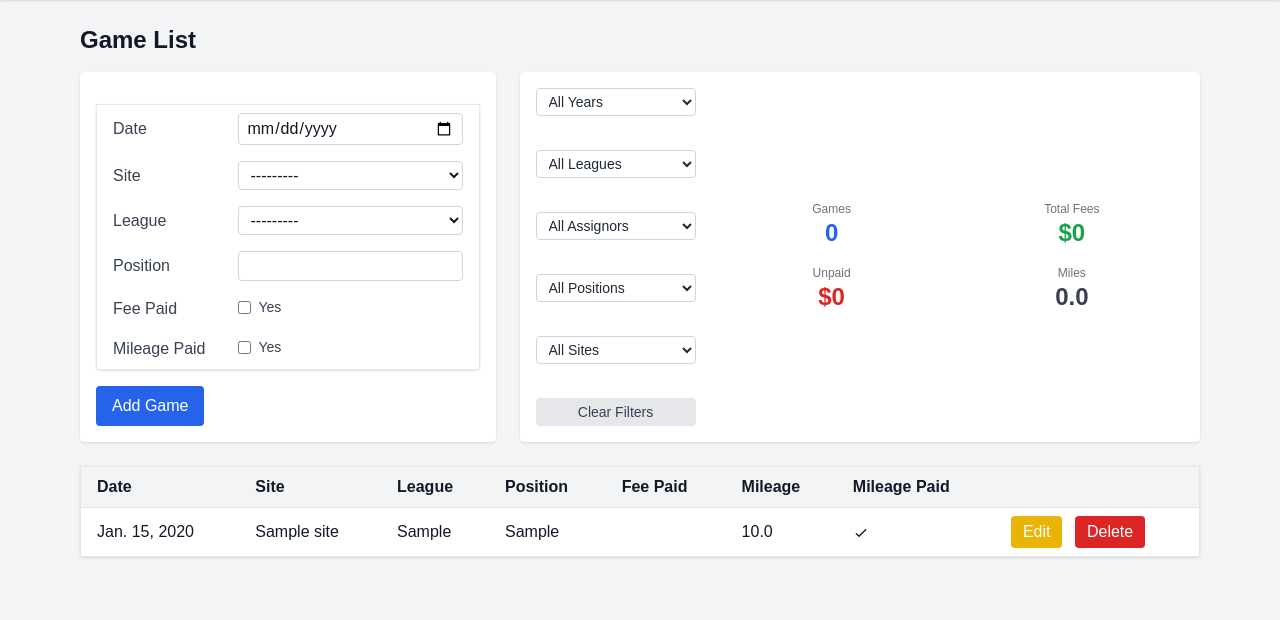
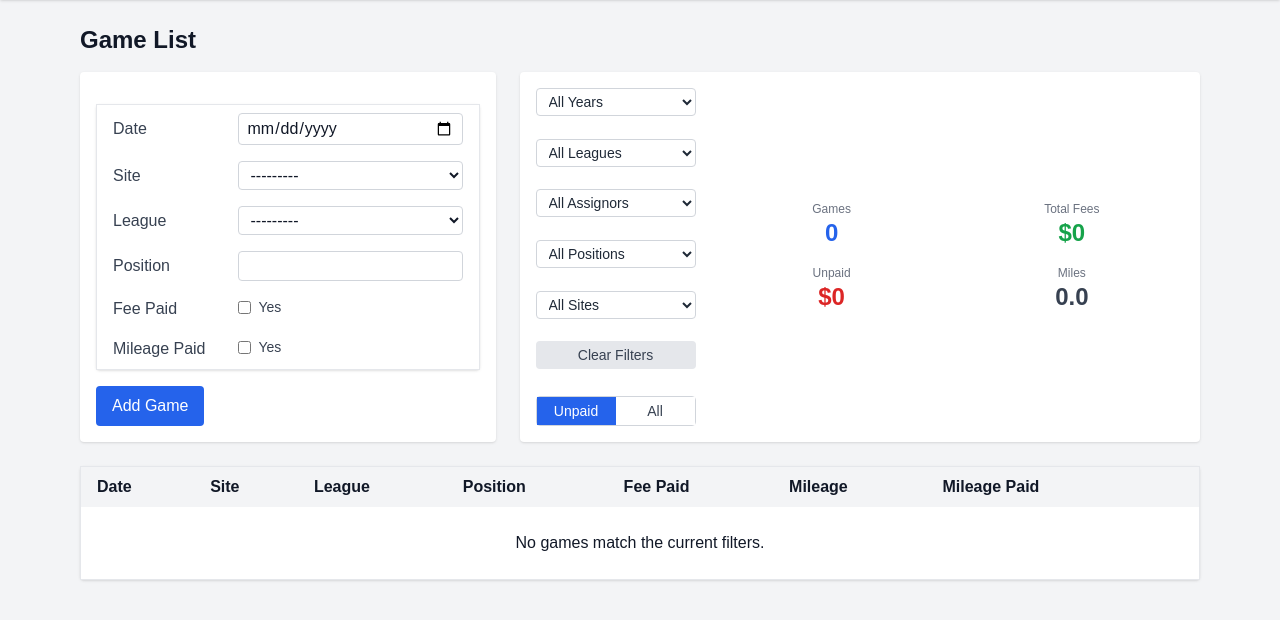
Before and after one commit to ncarsner/officiating-tracker, a Django app: page /games/ in a window 1280 px wide. Shown: the part 80-700 px from the top of the page. Run offline with Django 5.2, Linux system fonts and the light colour scheme; a user stored in the database is signed in; tables that the repository leaves empty hold one stand-in row (values such as "Sample post").

Commit message:
feat(game-list): improve list UI with filters, grouping, and mileage dedup
- Fix filter bug: table now uses filtered queryset instead of all games
- Add unpaid/all toggle defaulting to unpaid on login
- Group games by month with collapsible headers
- Nest games by date+site with mileage shown once per trip
- Add CHANGELOG.md; add *-session.md to .gitignore

```diff
--- a/tracker/templates/game/list.html
+++ b/tracker/templates/game/list.html
@@ -46,6 +46,17 @@
         {% endfor %}
       </select>
       <a href="{% url 'game_list' %}" class="w-full text-center text-sm px-2 py-1 bg-gray-200 dark:bg-gray-600 text-gray-700 dark:text-gray-200 rounded hover:bg-gray-300 dark:hover:bg-gray-500 transition">Clear Filters</a>
+
+      <div class="flex rounded overflow-hidden border border-gray-300 dark:border-gray-600 mt-1">
+        <a href="?filter_year={{ f_year }}&filter_league={{ f_league }}&filter_assignor={{ f_assignor }}&filter_position={{ f_position }}&filter_site={{ f_site }}&filter_paid=unpaid"
+           class="flex-1 text-center text-sm px-2 py-1 transition {% if f_paid == 'unpaid' %}bg-blue-600 text-white{% else %}bg-white dark:bg-gray-700 text-gray-700 dark:text-gray-200 hover:bg-gray-100 dark:hover:bg-gray-600{% endif %}">
+          Unpaid
+        </a>
+        <a href="?filter_year={{ f_year }}&filter_league={{ f_league }}&filter_assignor={{ f_assignor }}&filter_position={{ f_position }}&filter_site={{ f_site }}&filter_paid=all"
+           class="flex-1 text-center text-sm px-2 py-1 transition {% if f_paid == 'all' %}bg-blue-600 text-white{% else %}bg-white dark:bg-gray-700 text-gray-700 dark:text-gray-200 hover:bg-gray-100 dark:hover:bg-gray-600{% endif %}">
+          All
+        </a>
+      </div>
       {% endwith %}
     </form>
 
@@ -85,39 +96,59 @@
       </tr>
     </thead>
     <tbody>
-      {% for game in games %}
-      <tr class="border-t hover:bg-gray-50">
-        <td class="px-4 py-2">{{ game.date }}</td>
-        <td class="px-4 py-2">{{ game.site.name }}</td>
+      {% for month_label, date_site_groups, month_count in games_by_month %}
+      {% with mid=forloop.counter %}
+      <tr class="cursor-pointer select-none bg-gray-200 dark:bg-gray-700 hover:bg-gray-300 dark:hover:bg-gray-600"
+          onclick="toggleMonth({{ mid }})">
+        <td colspan="8" class="px-4 py-2 font-semibold text-gray-700 dark:text-gray-200">
+          <span id="chev-{{ mid }}">{% if month_label == expand_month %}▼{% else %}▶{% endif %}</span>
+          {{ month_label }}
+          <span class="ml-2 text-xs font-normal text-gray-500 dark:text-gray-400">({{ month_count }} game{{ month_count|pluralize }})</span>
+        </td>
+      </tr>
+      {% for game_date, site_name, trip_mileage, trip_mileage_paid, ds_games in date_site_groups %}
+      <tr class="mg-{{ mid }} bg-blue-50 dark:bg-blue-900/20 border-t border-gray-200{% if month_label != expand_month %} hidden{% endif %}">
+        <td class="px-4 py-1 text-sm font-medium text-blue-800 dark:text-blue-200" colspan="2">{{ game_date|date:"D, N j" }} — {{ site_name }}</td>
+        <td colspan="3"></td>
+        <td class="px-4 py-1 text-sm text-gray-600 dark:text-gray-400">{% if trip_mileage > 0 %}{{ trip_mileage|floatformat:1 }} mi{% endif %}</td>
+        <td class="px-4 py-1">{% if trip_mileage_paid %}{% include 'game/icon-checkmark.html' %}{% endif %}</td>
+        <td></td>
+      </tr>
+      {% for game in ds_games %}
+      <tr class="mg-{{ mid }} border-t border-gray-100 hover:bg-gray-50 dark:hover:bg-gray-800{% if month_label != expand_month %} hidden{% endif %}">
+        <td class="py-2 pl-8" colspan="2"></td>
         <td class="px-4 py-2">{{ game.league.organization }}</td>
         <td class="px-4 py-2">{% if game.position %}{{ game.position }}{% endif %}</td>
-        <td class="px-4 py-2">
-          {% if game.fee_paid %}
-            {% include 'game/icon-checkmark.html' %}
-          {% endif %}
-        </td>
-        <td class="px-4 py-2">{% if game.mileage > 0 %}{{ game.mileage }}{% endif %}</td>
-        <td class="px-4 py-2">
-          {% if game.mileage_paid %}
-            {% include 'game/icon-checkmark.html' %}
-          {% endif %}
-        </td>
+        <td class="px-4 py-2">{% if game.fee_paid %}{% include 'game/icon-checkmark.html' %}{% endif %}</td>
+        <td></td>
+        <td></td>
         <td class="px-4 py-2 space-x-2">
-
           <form method="get" action="{% url 'edit_game' game.id %}" class="inline">
-            <button type="submit" class="px-3 py-1 bg-yellow-500 text-white rounded hover:bg-yellow-600 transition">
-              Edit
-            </button>
+            <button type="submit" class="px-3 py-1 bg-yellow-500 text-white rounded hover:bg-yellow-600 transition">Edit</button>
           </form>
           <form method="post" action="{% url 'delete_game' game.id %}" class="inline" onsubmit="return confirm('Are you sure you want to delete this item?');">
             {% csrf_token %}
-            <button type="submit" class="px-3 py-1 bg-red-600 text-white rounded hover:bg-red-700 transition">
-              Delete
-            </button>
+            <button type="submit" class="px-3 py-1 bg-red-600 text-white rounded hover:bg-red-700 transition">Delete</button>
           </form>
         </td>
       </tr>
       {% endfor %}
+      {% endfor %}
+      {% endwith %}
+      {% empty %}
+      <tr><td colspan="8" class="px-4 py-6 text-center text-gray-400 dark:text-gray-500">No games match the current filters.</td></tr>
+      {% endfor %}
     </tbody>
   </table>
+
+  <style>tr.hidden { display: none !important; }</style>
+  <script>
+    function toggleMonth(id) {
+      const rows = document.querySelectorAll(`.mg-${id}`);
+      const chev = document.getElementById(`chev-${id}`);
+      const collapsed = rows.length > 0 && rows[0].classList.contains('hidden');
+      rows.forEach(r => r.classList.toggle('hidden', !collapsed));
+      chev.textContent = collapsed ? '▼' : '▶';
+    }
+  </script>
 {% endblock %}
--- a/tracker/views.py
+++ b/tracker/views.py
@@ -1,4 +1,5 @@
 from datetime import date
+from itertools import groupby
 
 from django.contrib import messages
 from django.contrib.auth.decorators import login_required
@@ -69,6 +70,7 @@
     f_assignor = request.GET.get("filter_assignor", "")
     f_position = request.GET.get("filter_position", "")
     f_site = request.GET.get("filter_site", "")
+    f_paid = request.GET.get("filter_paid", "unpaid")
 
     summary_qs = games
     if f_year:
@@ -81,6 +83,8 @@
         summary_qs = summary_qs.filter(position=f_position)
     if f_site:
         summary_qs = summary_qs.filter(site__name=f_site)
+    if f_paid == "unpaid":
+        summary_qs = summary_qs.filter(fee_paid=False, is_volunteer=False)
 
     eff_fee = Case(
         When(fee__isnull=False, then=F("fee")),
@@ -93,6 +97,30 @@
         paid_fees=Sum(eff_fee, filter=Q(fee_paid=True)),
         unpaid_fees=Sum(eff_fee, filter=Q(fee_paid=False, is_volunteer=False)),
         total_mileage=Sum("mileage"),
+    )
+
+    games_list = list(summary_qs.order_by("date", "site__name"))
+    games_by_month = []
+    for month_label, month_group in groupby(
+        games_list, key=lambda g: g.date.strftime("%B %Y")
+    ):
+        month_games = list(month_group)
+        date_site_groups = []
+        for (gdate, sid), ds_iter in groupby(
+            month_games, key=lambda g: (g.date, g.site_id)
+        ):
+            ds_games = list(ds_iter)
+            site_name = ds_games[0].site.name if ds_games[0].site else ""
+            trip_mileage = max((g.mileage for g in ds_games), default=0)
+            trip_mileage_paid = trip_mileage > 0 and all(
+                g.mileage_paid for g in ds_games
+            )
+            date_site_groups.append(
+                (gdate, site_name, trip_mileage, trip_mileage_paid, ds_games)
+            )
+        games_by_month.append((month_label, date_site_groups, len(month_games)))
+    expand_month = (
+        games_by_month[-1][0] if games_by_month else date.today().strftime("%B %Y")
     )
 
     available_years = list(
@@ -128,7 +156,8 @@
     )
 
     context = {
-        "games": games,
+        "games_by_month": games_by_month,
+        "expand_month": expand_month,
         "title": "Game List",
         "form": form,
         "summary": summary,
@@ -138,6 +167,7 @@
         "f_assignor": f_assignor,
         "f_position": f_position,
         "f_site": f_site,
+        "f_paid": f_paid,
         "available_years": available_years,
         "available_leagues": available_leagues,
         "available_assignors": available_assignors,
```
Also changed, not shown: CHANGELOG.md (added), 1 other file.
